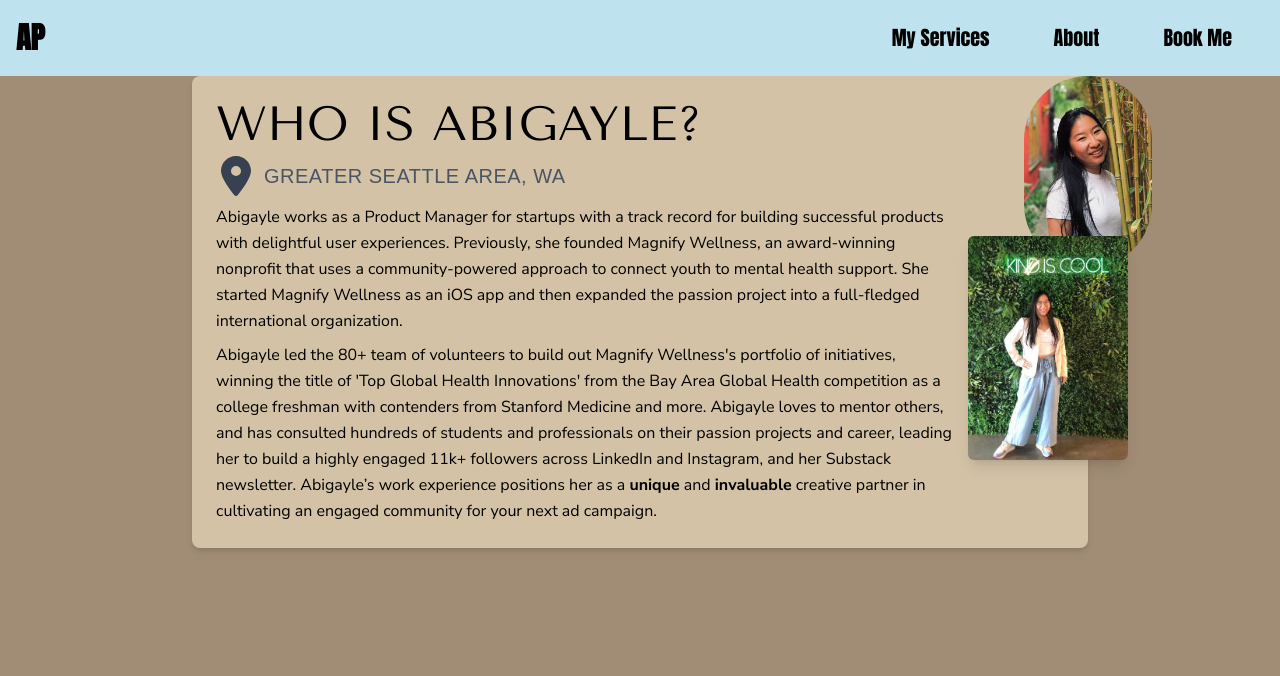
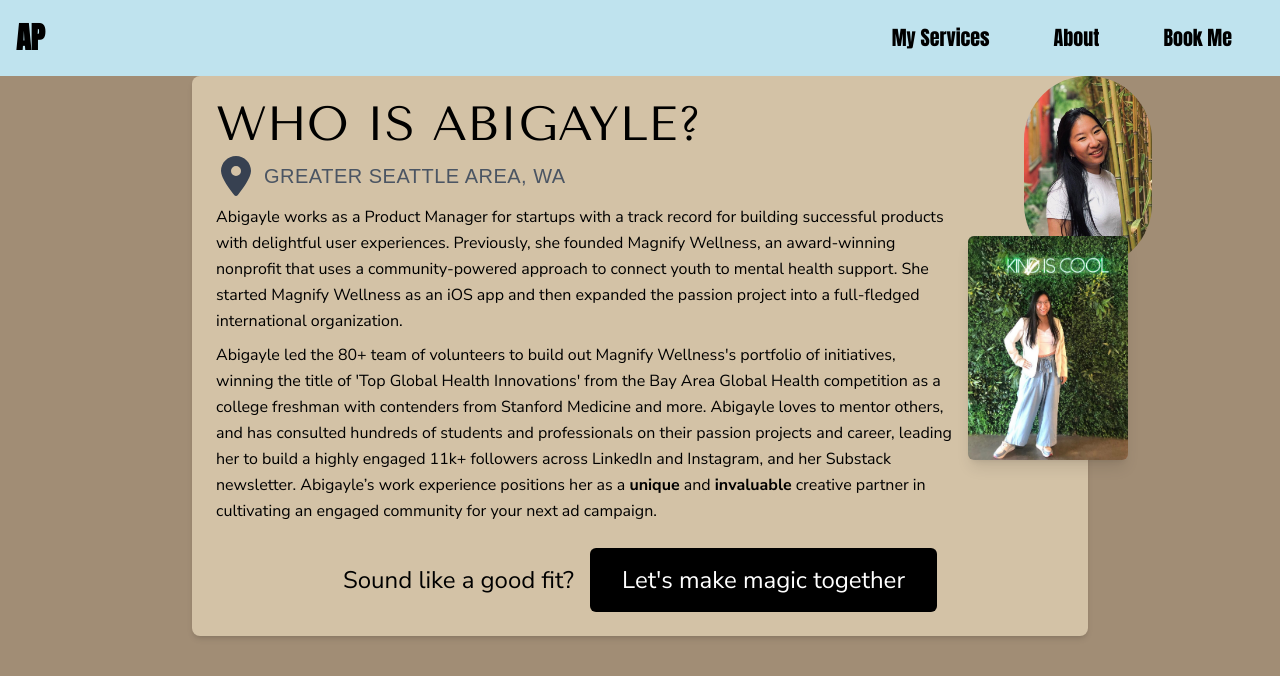
Before and after one commit to abigaylerose03/abigayleugc, a Next.js app: page /about/aboutcard in a window 1280 px wide. Shown: the top 676 px of the page. Built offline with nearby package versions, Linux system fonts and the light colour scheme; a web font is replaced by a local one.

Commit message:
Update aboutcard.tsx

```diff
--- a/src/pages/about/aboutcard.tsx
+++ b/src/pages/about/aboutcard.tsx
@@ -62,6 +62,19 @@
           </p>
         </div>
       </div>
+        {/* Text "Sound like a good fit?" */}
+        <div className="flex justify-center items-center mt-6">
+          <p className="text-xl md:text-2xl font-nunito mr-4">
+            Sound like a good fit?
+          </p>
+          {/* "Work With Me" button */}
+          <a
+            href="#contact"
+            className="bg-black text-white rounded-md px-8 py-4 hover:bg-gray-800 transition-colors font-nunito text-xl md:text-2xl"
+          >
+            Let's make magic together
+          </a>
+        </div>
     </div>
   );
 };
```
